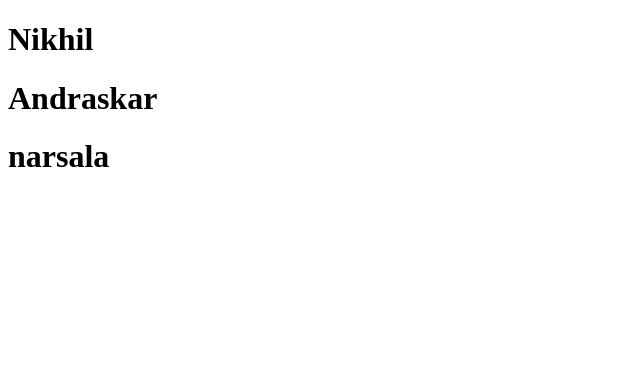
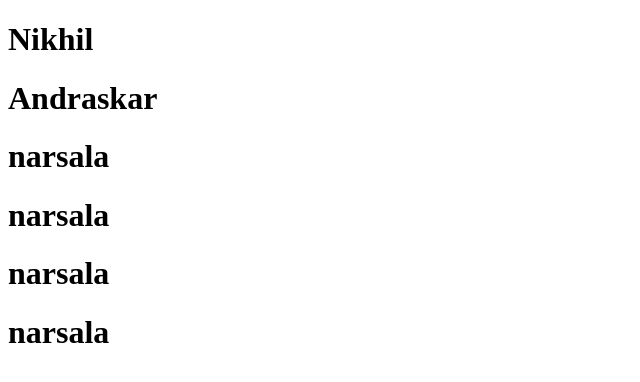
Before and after one commit to NikhilRA17/React2, a plain HTML site: page React/index.html in a window 1280 px wide. Shown: the whole page, without its empty margins (0-640 px from the left). Drawn offline with Linux system fonts and the light colour scheme.

Commit message:
Update index.html

```diff
--- a/React/index.html
+++ b/React/index.html
@@ -10,5 +10,8 @@
     <h1>Nikhil</h1>
     <h1>Andraskar</h1>
     <h1>narsala</h1>
+    <h1>narsala</h1>
+    <h1>narsala</h1>
+    <h1>narsala</h1>
 </body>
 </html>
```
